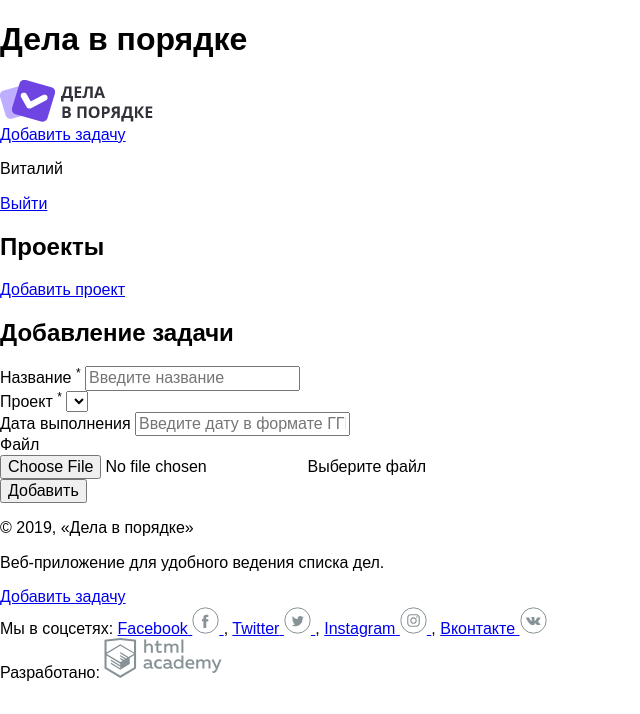
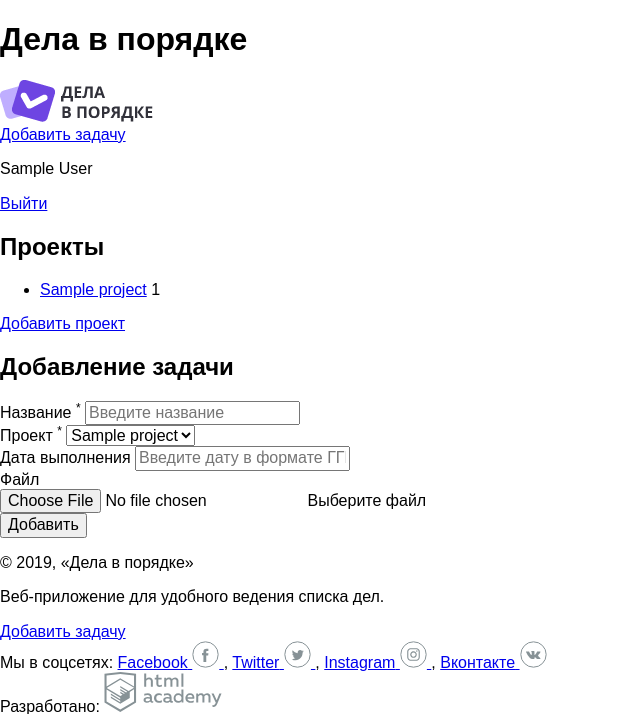
Before and after one commit to likable/796623-doingsdone-10, a PHP site: page /add.php in a window 1280 px wide. Shown: the top 714 px of the page, without its empty margins (0-640 px from the left). Run offline with PHP 8.4, Linux system fonts and the light colour scheme; the visitor is signed in with stand-in values (Sample User, id 1); tables that the repository leaves empty hold one stand-in row (values such as "Sample post"); lists and menus that the app fills with data are empty.

Commit message:
Аутентифицируемся на сайте

```diff
--- a/add.php
+++ b/add.php
@@ -4,12 +4,23 @@ require_once "config.php";
 require_once "helpers.php";
 require_once "database.php";
 
+if(session_id() == '') {
+    session_start();
+}
+$user_id = $_SESSION["user_id"] ?? "";
+$user_name = $_SESSION["user_name"] ?? "";
+
+//незалогиненный пользователь не должен видеть эту страницу
+if (empty($user_id)) {
+    header("Location: /");
+    exit;
+}
+
 // показывать или нет выполненные задачи
 $show_complete_tasks = rand(0, 1);
 
-//$user_id, $projects and $tasks_list in database.php now
+//$projects and $tasks_list are in database.php
 $title = "Добавление задачи";
-$user_name = "Виталий";
 
 $new_task_name = "";
 $new_task_project = "";
@@ -35,7 +46,10 @@ if ($_SERVER['REQUEST_METHOD'] == 'POST') {
 
     //Проверка на заполненность обязательных полей
     foreach ($required_fields as $required_field) {
-        if (empty(trim($_POST[$required_field]))) {
+        //нужна двойная проверка, т.к. если в массиве $_POST не будет элемента,
+        //то применение к нему функции trim вызовет ошибку
+        if (empty($_POST[$required_field]) ||
+                empty(trim($_POST[$required_field]))) {
             $errors[$required_field] = "Поле обязательно для заполнения";
         }
     }
--- a/database.php
+++ b/database.php
@@ -3,7 +3,11 @@
 require_once "config.php";
 require_once "helpers.php";
 
-$user_id = 2;
+if(session_id() == '') {
+    session_start();
+}
+$user_id = $_SESSION["user_id"] ?? "";
+
 $projects = [];
 $tasks_list = [];
 
@@ -13,17 +17,21 @@ if ($connect === false) {
 } else {
     mysqli_set_charset($connect, "utf8");
 
+    if (!empty($user_id)) {
         $query_projects = "SELECT id, title FROM projects WHERE author_id = ?;";
-    $stmt_projects = db_get_prepare_stmt($connect, $query_projects, [$user_id]);
+        $stmt_projects = db_get_prepare_stmt($connect, $query_projects,
+                [$user_id]);
         mysqli_stmt_execute($stmt_projects);
         $stmt_projects_result = mysqli_stmt_get_result($stmt_projects);
         $projects = mysqli_fetch_all($stmt_projects_result, MYSQLI_ASSOC);
 
         $query_tasks = "SELECT status, task_title, file_path, task_expiration, "
             . "title AS category FROM tasks t LEFT JOIN projects p "
-        . "ON project_id = p.id WHERE t.author_id = ? ORDER BY dt_add DESC;";
+            . "ON project_id = p.id WHERE t.author_id = ? "
+            . "ORDER BY dt_add DESC;";
         $stmt_tasks = db_get_prepare_stmt($connect, $query_tasks, [$user_id]);
         mysqli_stmt_execute($stmt_tasks);
         $stmt_tasks_result = mysqli_stmt_get_result($stmt_tasks);
         $tasks_list = mysqli_fetch_all($stmt_tasks_result, MYSQLI_ASSOC);
     }
+}
--- a/templates/layout.php
+++ b/templates/layout.php
@@ -9,26 +9,32 @@
     <link rel="stylesheet" href="css/flatpickr.min.css">
 </head>
 
-<body>
+<body <?php if (empty($user_name) && $title == "Дела в порядке") { print('class="body-background"'); } ?>>
 <h1 class="visually-hidden">Дела в порядке</h1>
 
 <div class="page-wrapper">
-    <div class="container container--with-sidebar">
+    <div class="container <?php if (!empty($user_name) || $title !== "Дела в порядке") { print("container--with-sidebar"); } ?>">
         <header class="main-header">
             <a href="/">
                 <img src="img/logo.png" width="153" height="42" alt="Логотип Дела в порядке">
             </a>
 
             <div class="main-header__side">
+
+                <?php if (empty($user_name)) : ?>
+                    <a class="main-header__side-item button button--transparent" href="/auth.php">Войти</a>
+                <?php else : ?>
                     <a class="main-header__side-item button button--plus open-modal" href="/add.php">Добавить задачу</a>
 
                     <div class="main-header__side-item user-menu">
                         <div class="user-menu__data">
                             <p><?= htmlspecialchars($user_name); ?></p>
 
-                        <a href="#">Выйти</a>
+                            <a href="/logout.php">Выйти</a>
                         </div>
                     </div>
+                <?php endif; ?>
+
             </div>
         </header>
 
@@ -47,7 +53,9 @@
             <p>Веб-приложение для удобного ведения списка дел.</p>
         </div>
 
+        <?php if (!empty($user_name)) : ?>
             <a class="main-footer__button button button--plus" href="/add.php">Добавить задачу</a>
+        <?php endif; ?>
 
         <div class="main-footer__social social">
             <span class="visually-hidden">Мы в соцсетях:</span>
--- a/templates/register_tmp.php
+++ b/templates/register_tmp.php
@@ -1,7 +1,7 @@
 <section class="content__side">
     <p class="content__side-info">Если у вас уже есть аккаунт, авторизуйтесь на сайте</p>
 
-    <a class="button button--transparent content__side-button" href="form-authorization.html">Войти</a>
+    <a class="button button--transparent content__side-button" href="/auth.php">Войти</a>
 </section>
 
 <main class="content__main">
```
Also changed, not shown: auth.php (+17 -5 lines), error.php (+16 -2 lines), index.php (+23 -3 lines), register.php (+13 -9 lines). Lines whose indentation alone changed are shown as unchanged.
